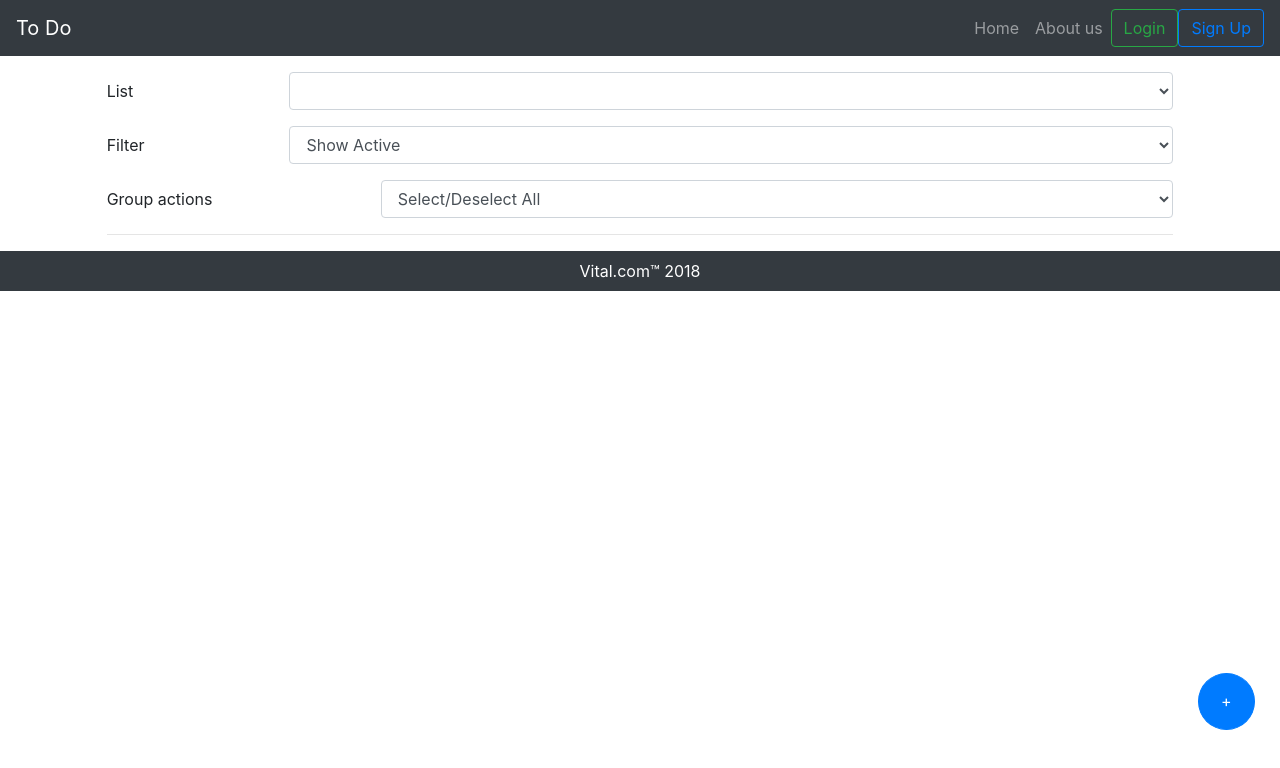
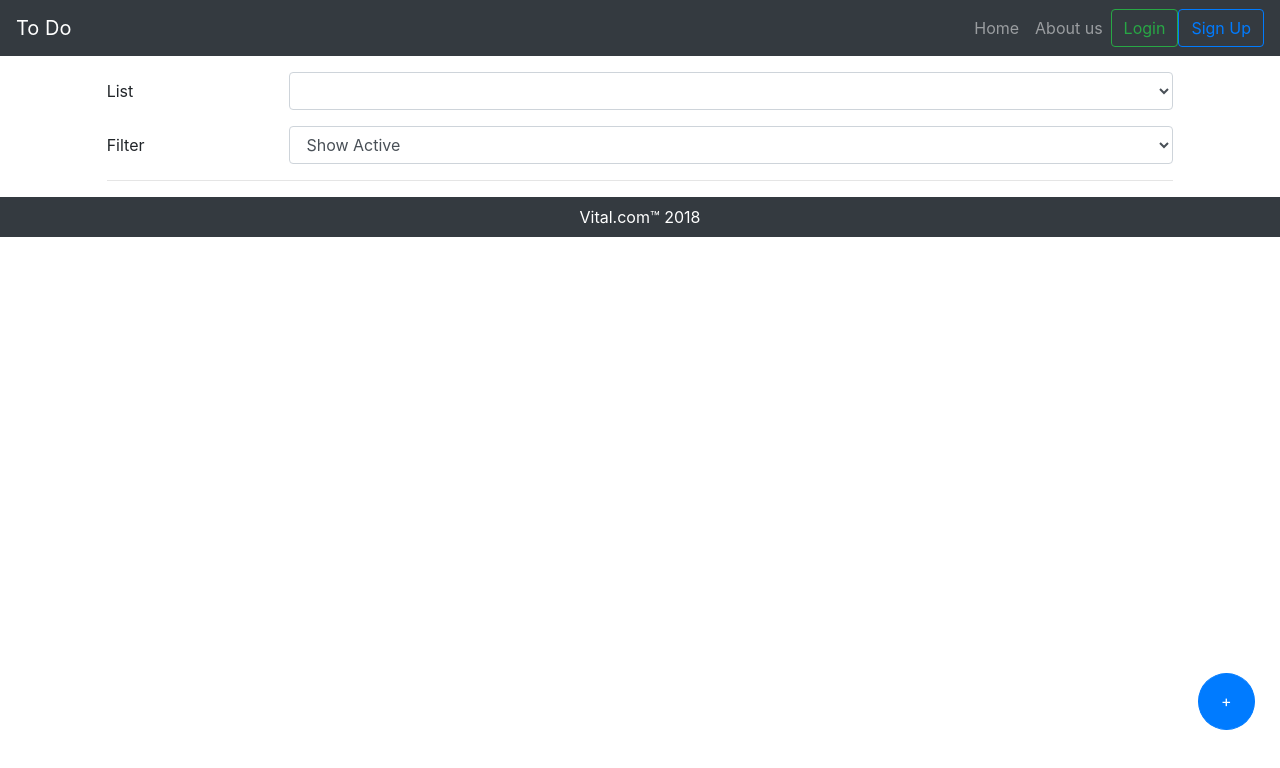
Before and after one commit to senenkovitalik/express-mongodb-react-redux-todolist, a React (Create React App) app in the folder client/: page /lists/1 in a window 1280 px wide. Shown: the top 768 px of the page. Built offline with nearby package versions, Linux system fonts and the light colour scheme.

Commit message:
refactor: remove group actions

```diff
--- a/client/src/content/controls/GroupActions.js
+++ /dev/null
@@ -1,24 +0,0 @@
-import React from 'react';
-import { Col, Input, FormGroup } from "reactstrap";
-
-class GroupActions extends React.Component {
-    constructor(props) {
-        super(props);
-    }
-
-    render() {
-        return (
-            <FormGroup row>
-                <label htmlFor="actions" className="col-3 col-form-label">Group actions</label>
-                <Col xs="9">
-                    <Input type="select" className="form-control" name="actions" id="actions">
-                        <option>Select/Deselect All</option>
-                        <option>Complete/Activate selected</option>
-                    </Input>
-                </Col>
-            </FormGroup>
-        );
-    }
-}
-
-export default GroupActions;
--- a/client/src/content/tasks/ListTasks.js
+++ b/client/src/content/tasks/ListTasks.js
@@ -6,7 +6,6 @@ import {
 import TaskItem from "./task-item/TaskItem";
 import './tasks.css';
 import Filter from "../controls/Filter";
-import GroupActions from "../controls/GroupActions";
 import ListsDropdown from "../controls/ListsDropdown";
 import NewTaskButton from "../newTaskButton/NewTaskButton";
 import { createTasksObject } from '../../libs/helpers'
@@ -28,7 +27,6 @@ class ListTasks extends React.Component {
     this.setState({ currentList: id });
   }
 
-  // todo group actions
   render() {
 
     const current_list = this.props.lists[this.state.currentList]
@@ -80,7 +78,6 @@ class ListTasks extends React.Component {
               setCurrentList={this.setCurrentList}/>
             <Filter setFilter={this.props.updateVisibilityFilter}
                     list={current_list}/>
-            <GroupActions/>
           </div>
 
           <hr/>
```
